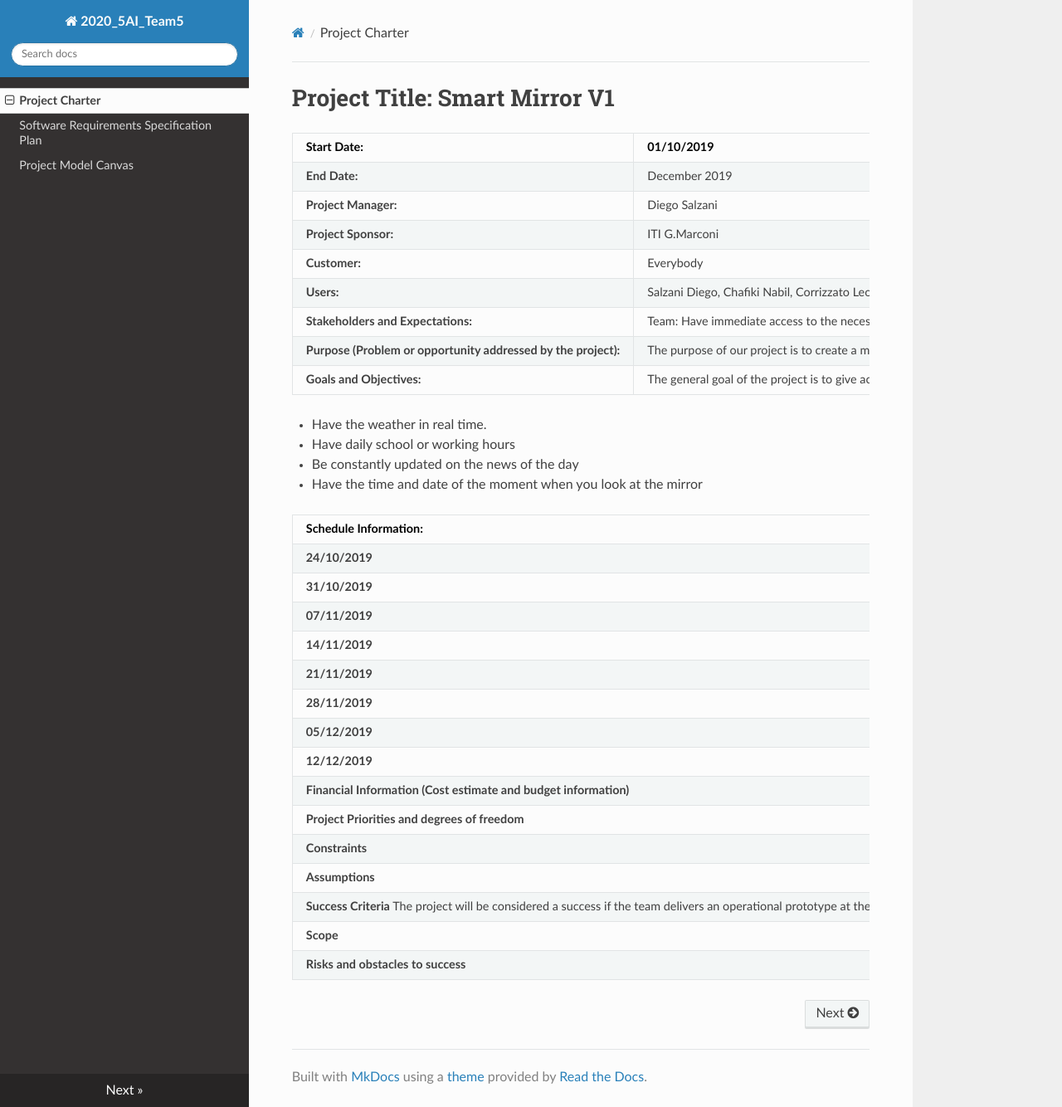
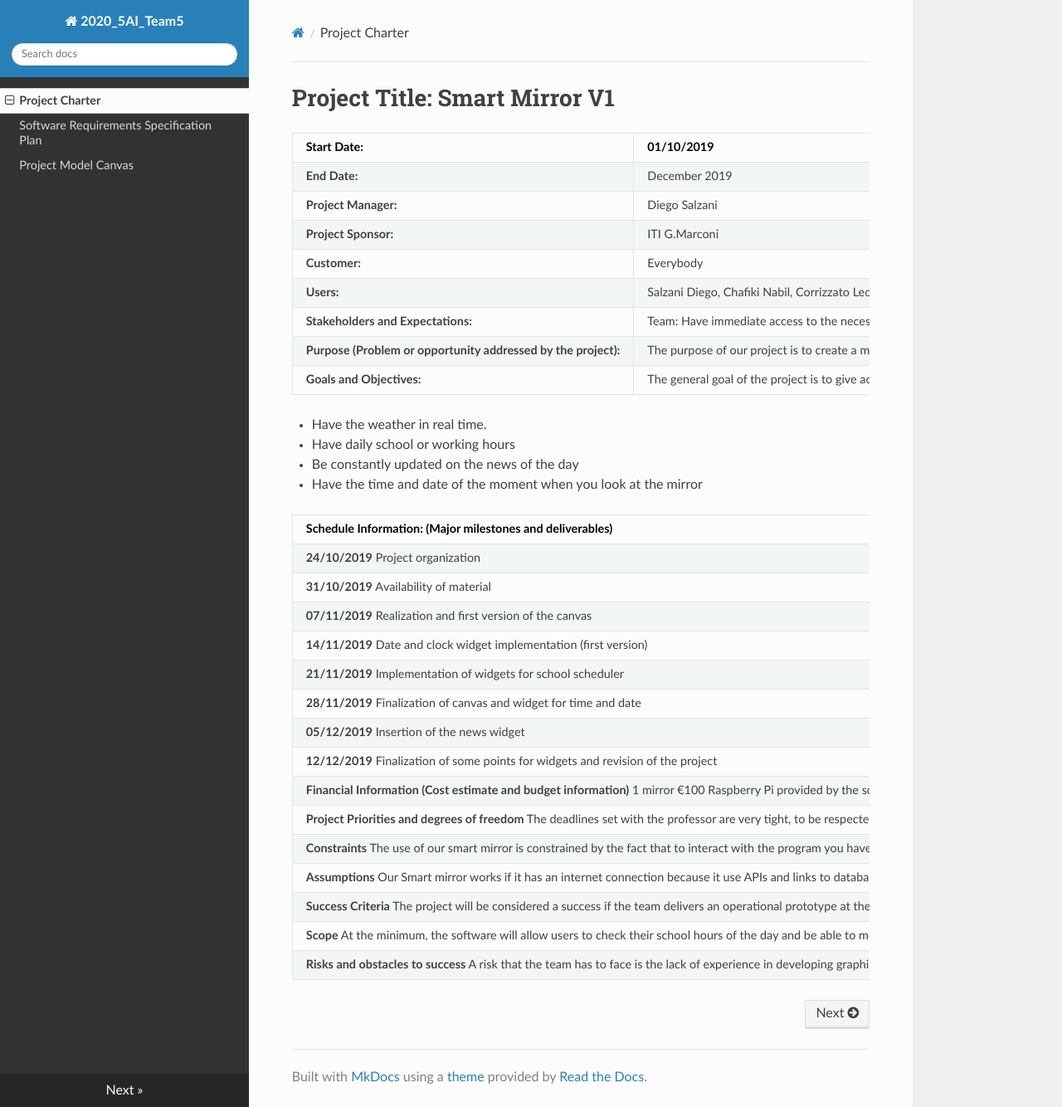
Before and after one commit to diegosalzani/smartmirror_5ai_team5, an MkDocs documentation site: the page built from docs/Project Charter.md, in a window 1280 px wide and 1334 px high. Shown: the whole window at 83% size. Built offline with MkDocs 1.6.1, drawn with Linux system fonts in a browser that asks for light colours; nearby versions of some CDN libraries.

Commit message:
Update Project Charter.md

```diff
--- a/docs/Project Charter.md
+++ b/docs/Project Charter.md
@@ -16,20 +16,20 @@
 * Be constantly updated on the news of the day
 * Have the time and date of the moment when you look at the mirror
 
-| **Schedule Information:** | (Major milestones and deliverables) |
-| ------------------------- | -----------------------------------|
-| **24/10/2019** | Project organization |
-| **31/10/2019** | Availability of material |
-| **07/11/2019** | Realization and first version of the canvas |
-| **14/11/2019** | Date and clock widget implementation (first version) |
-| **21/11/2019** | Implementation of widgets for school scheduler |
-| **28/11/2019** | Finalization of canvas and widget for time and date |
-| **05/12/2019** | Insertion of the news widget |
-| **12/12/2019** | Finalization of some points for widgets and revision of the project |
-| **Financial Information (Cost estimate and budget information)** | 1 mirror €100 Raspberry Pi provided by the school1 LCD screen free1 wooden frame built us €100 total |
-| **Project Priorities and degrees of freedom** | The deadlines set with the professor are very tight, to be respected and deliver a first version by December.Roles are changeable based on workloads of individual team members.  Roles are expected to shift throughout the project as needs arise. |
-| **Constraints** | The use of our smart mirror is constrained by the fact that to interact with the program you have to interface with mouse and keyboard, not having the possibility to use the touch. The funds provided by the school have been limited. |
-| **Assumptions** | Our Smart mirror works if it has an internet connection because it use APIs and links to databases. |
+| **Schedule Information:** (Major milestones and deliverables) |
+| -------------------------------------------------------------|
+| **24/10/2019**  Project organization |
+| **31/10/2019**  Availability of material |
+| **07/11/2019**  Realization and first version of the canvas |
+| **14/11/2019**  Date and clock widget implementation (first version) |
+| **21/11/2019**  Implementation of widgets for school scheduler |
+| **28/11/2019**  Finalization of canvas and widget for time and date |
+| **05/12/2019**  Insertion of the news widget |
+| **12/12/2019**  Finalization of some points for widgets and revision of the project |
+| **Financial Information (Cost estimate and budget information)**  1 mirror €100 Raspberry Pi provided by the school1 LCD screen free1 wooden frame built us €100 total |
+| **Project Priorities and degrees of freedom**  The deadlines set with the professor are very tight, to be respected and deliver a first version by December.Roles are changeable based on workloads of individual team members.  Roles are expected to shift throughout the project as needs arise. |
+| **Constraints**  The use of our smart mirror is constrained by the fact that to interact with the program you have to interface with mouse and keyboard, not having the possibility to use the touch. The funds provided by the school have been limited. |
+| **Assumptions**  Our Smart mirror works if it has an internet connection because it use APIs and links to databases. |
 | **Success Criteria**  The project will be considered a success if  the team delivers an operational prototype at the end of December with the features mentioned in the goal section above, and two or more of the team members would be willing to work together on another software project in the future for developing a new features. |
-| **Scope** | At the minimum, the software will allow users to check their school hours of the day and be able to monitor the daily weather, and see a number of today&#39;s news.  Time permitting, functionality can be extended as needed. |
-| **Risks and obstacles to success** | A risk that the team has to face is the lack of experience in developing graphic libraries that can interface with the user and the lack of very limited time for the work required.  This lack of experience generates many unknowns. |
+| **Scope**  At the minimum, the software will allow users to check their school hours of the day and be able to monitor the daily weather, and see a number of today&#39;s news.  Time permitting, functionality can be extended as needed. |
+| **Risks and obstacles to success**  A risk that the team has to face is the lack of experience in developing graphic libraries that can interface with the user and the lack of very limited time for the work required.  This lack of experience generates many unknowns. |
```
